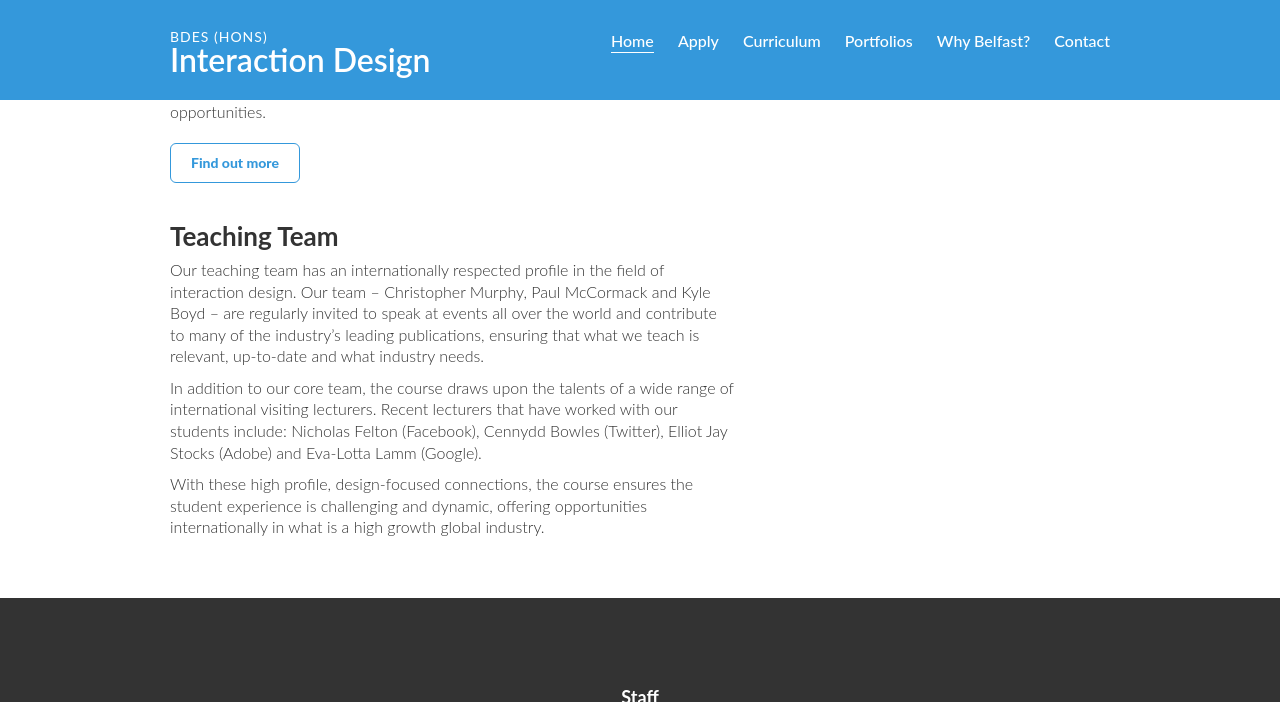
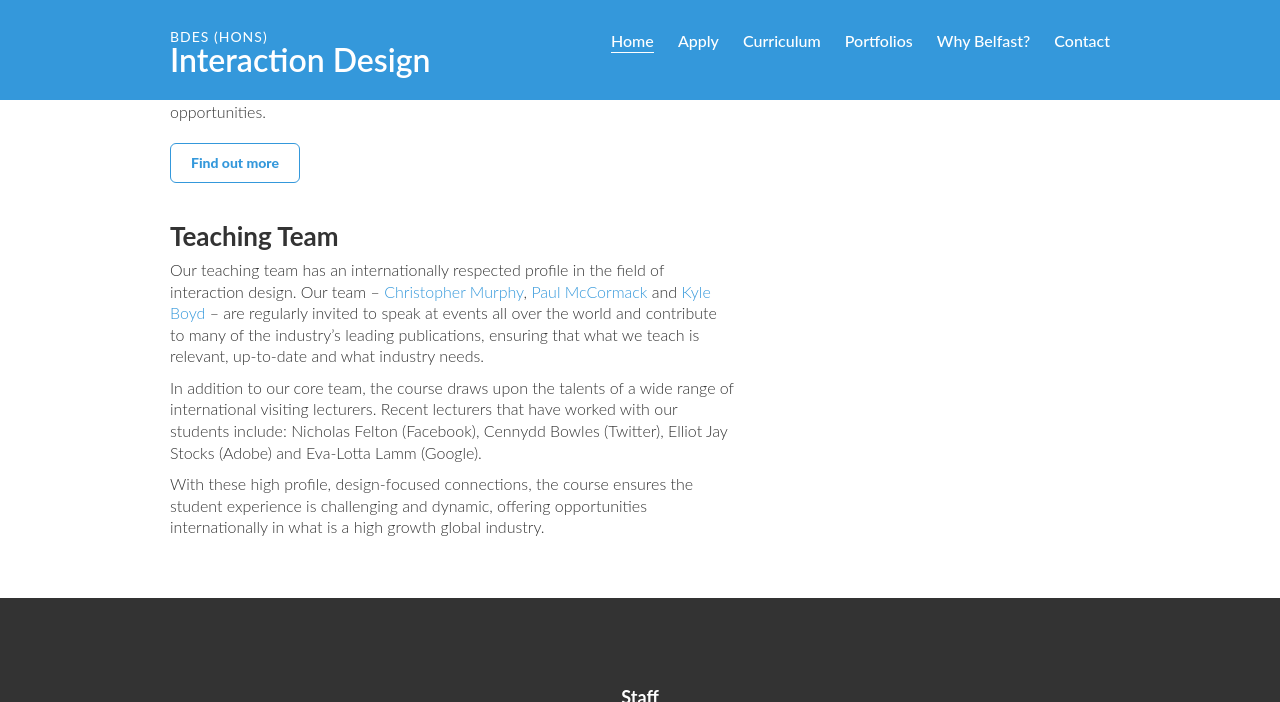
Before and after one commit to ixdbelfast/ixdbelfast.github.io, a Jekyll site: the page built from index.html, in a window 1280 px wide and 900 px high, scrolled down 913 px, cut to the strip 0-702 px from the top of the window. Built offline with Jekyll 4.4.1, drawn with Linux system fonts in a browser that asks for light colours; part of the change alters nothing that is shown.

```diff
--- a/index.html
+++ b/index.html
@@ -20,7 +20,7 @@ permalink: /
   <a class="button" href="/apply/">Find out more</a>
 
   <h2>Teaching Team</h2>
-	<p>Our teaching team has an internationally respected profile in the field of interaction design. Our team – Christopher Murphy, Paul McCormack and Kyle Boyd – are regularly invited to speak at events all over the world and contribute to many of the industry’s leading publications, ensuring that what we teach is relevant, up-to-date and what industry needs.</p>
+    <p>Our teaching team has an internationally respected profile in the field of interaction design. Our team – <a href="https://twitter.com/fehler">Christopher Murphy</a>, <a href="https://twitter.com/ElevenThirty">Paul McCormack</a> and <a href="https://twitter.com/https://twitter.com/kylbyd">Kyle Boyd</a> – are regularly invited to speak at events all over the world and contribute to many of the industry’s leading publications, ensuring that what we teach is relevant, up-to-date and what industry needs.</p>
 
 	<p>In addition to our core team, the course draws upon the talents of a wide range of international visiting lecturers. Recent lecturers that have worked with our students include: Nicholas Felton (Facebook), Cennydd Bowles (Twitter), Elliot Jay Stocks (Adobe) and Eva-Lotta Lamm (Google).</p>
 
```
